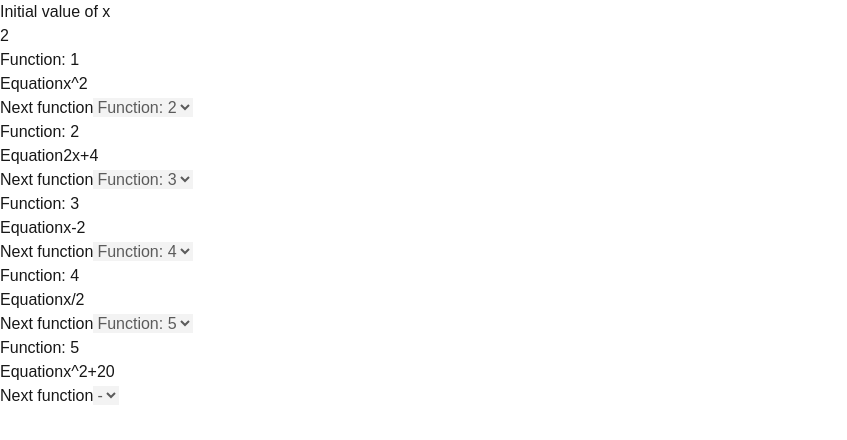
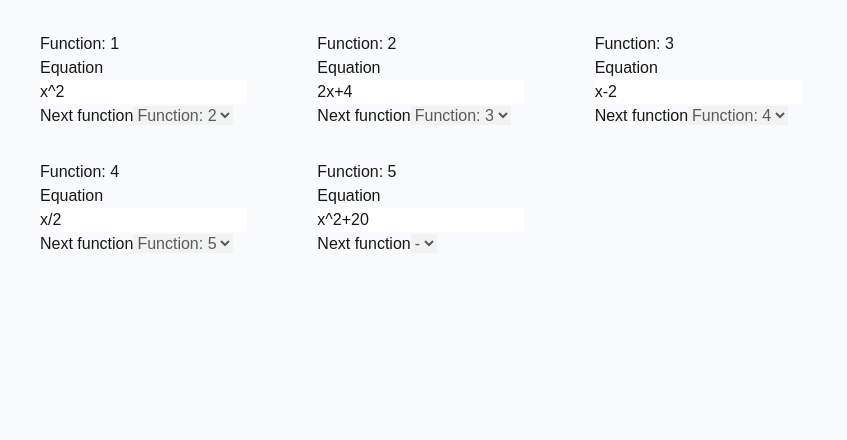
Before and after one commit to devs-vipul/chain-calculator, a Next.js app: page / in a window 1280 px wide. Shown: the top 440 px of the page, without its empty margins (0-847 px from the left). Built offline with nearby package versions, Linux system fonts and the light colour scheme.

Commit message:
valid equation update functionality

```diff
--- a/components/calculator.tsx
+++ b/components/calculator.tsx
@@ -1,6 +1,7 @@
 "use client";
 
 import { useState } from "react";
+import { FunctionCard } from "./function-card";
 
 const initialFunctions = [
   { id: 1, equation: "x^2", nextFunction: 2 },
@@ -13,49 +14,22 @@ const initialFunctions = [
 export function Calculator() {
   const [initialValue, setInitialValue] = useState(2);
   const [functions, setFunctions] = useState(initialFunctions);
+
   return (
-    <div>
-      <div>
-        <div>
-          <div>
-            <div>Initial value of x</div>
-            <input
-              type="number"
-              value={initialValue == 0 ? "" : initialValue}
-              onChange={(e) => setInitialValue(Number(e.target.value))}
-            />
-          </div>
-
-          <div>
+    <div className="min-h-screen bg-gray-50 p-8">
+      <div className="relative mx-auto max-w-[1200px]">
+        <div className="grid grid-cols-[auto_1fr_1fr_1fr] gap-8 items-start">
+          <div className="col-span-3 grid grid-cols-3 gap-8">
             {functions.map((func) => (
-              <div key={func.id}>
-                <div>
-                  <h2>Function: {func.id}</h2>
-                </div>
-
-                <div>
-                  <div>
-                    <label>Equation</label>
-                    <input
-                      type="text"
-                      value={func.equation}
-                      onChange={(e) => console.log(e.target.value)}
-                    />
-                  </div>
-
-                  <div>
-                    <label>Next function</label>
-                    <select disabled value={func.nextFunction || ""}>
-                      <option value="">-</option>
-                      {func.nextFunction && (
-                        <option value={func.nextFunction}>
-                          Function: {func.nextFunction}
-                        </option>
-                      )}
-                    </select>
-                  </div>
-                </div>
-              </div>
+              <FunctionCard
+                key={func.id}
+                {...func}
+                onChange={(equation) => {
+                  setFunctions((prev) =>
+                    prev.map((f) => (f.id === func.id ? { ...f, equation } : f))
+                  );
+                }}
+              />
             ))}
           </div>
         </div>
--- /dev/null
+++ b/components/function-card.tsx
@@ -0,0 +1,62 @@
+"use client";
+
+import { useState, useEffect } from "react";
+
+interface FunctionCardProps {
+  id: number;
+  equation: string;
+  nextFunction: number | null;
+  onChange: (equation: string) => void;
+}
+
+export function FunctionCard({
+  id,
+  equation,
+  nextFunction,
+  onChange,
+}: FunctionCardProps) {
+  const [currentEquation, setCurrentEquation] = useState(equation);
+
+  useEffect(() => {
+    console.log(currentEquation);
+    setCurrentEquation(currentEquation);
+  }, [currentEquation]);
+
+  const handleChange = (newValue: string) => {
+    setCurrentEquation(newValue);
+    if (/^[0-9x\s\+\-\*\/\^]*$/.test(newValue)) {
+      onChange(newValue);
+    } else {
+      alert(`Please Enter Valid Equation in Fn: ${id}`);
+    }
+  };
+
+  return (
+    <div>
+      <div>
+        <h2>Function: {id}</h2>
+      </div>
+
+      <div>
+        <div>
+          <label>Equation</label>
+          <input
+            type="text"
+            value={currentEquation}
+            onChange={(e) => handleChange(e.target.value)}
+          />
+        </div>
+
+        <div>
+          <label>Next function</label>
+          <select disabled value={nextFunction || ""}>
+            <option value="">-</option>
+            {nextFunction && (
+              <option value={nextFunction}>Function: {nextFunction}</option>
+            )}
+          </select>
+        </div>
+      </div>
+    </div>
+  );
+}
```
